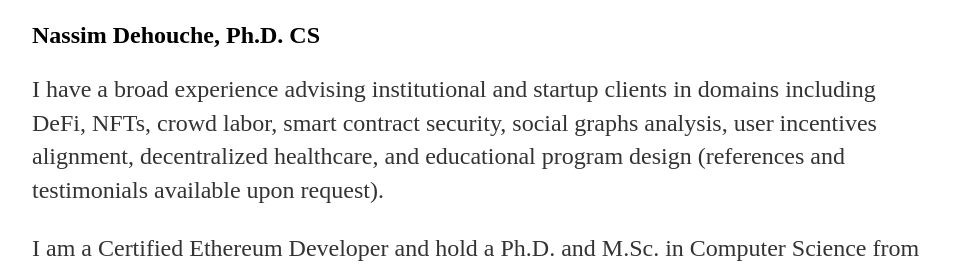
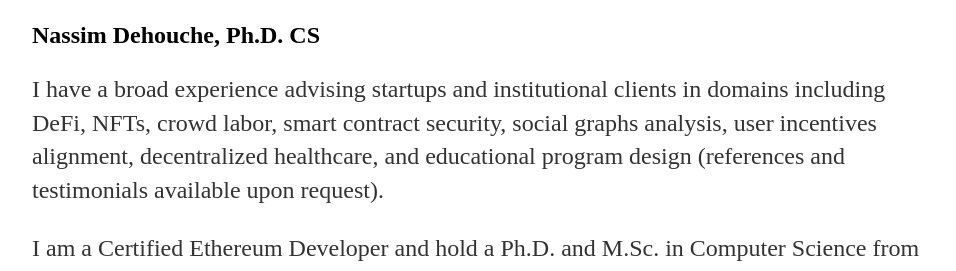
Before and after one commit to ndehouche/ndehouche.github.io, a Jekyll site: the page built from index.html, in a window 1280 px wide. Shown: the part 396-667 px from the top of the page, without its empty margins (160-1116 px from the left). Built offline with Jekyll 4.4.1, drawn with Linux system fonts in a browser that asks for light colours.

Commit message:
Update index.html

```diff
--- a/index.html
+++ b/index.html
@@ -5,7 +5,7 @@ title: Nassim Dehouche
 <div class="blurb">
 	<img src="nassim.png" width=300px></img>
 	<h2>Nassim Dehouche, Ph.D. CS</h2>
-	  <p>I have a broad experience advising institutional and startup clients in domains including DeFi, NFTs, crowd labor, smart contract security, social graphs analysis, user incentives alignment, decentralized healthcare, and educational program design (references and testimonials available upon request).
+	  <p>I have a broad experience advising startups and institutional clients in domains including DeFi, NFTs, crowd labor, smart contract security, social graphs analysis, user incentives alignment, decentralized healthcare, and educational program design (references and testimonials available upon request).
 	      <p>I am a Certified Ethereum Developer and hold a Ph.D. and M.Sc. in Computer Science from Paris-Dauphine University, and a State Engineer degree from Houari Boumedienne University of Science and Technology. My research interests revolve around Operations Research, Human-in-the-loop Software, Decision Analysis, Combinatorial Optimization, and Data Science. </p>
 </div><!-- /.blurb -->
 
```
